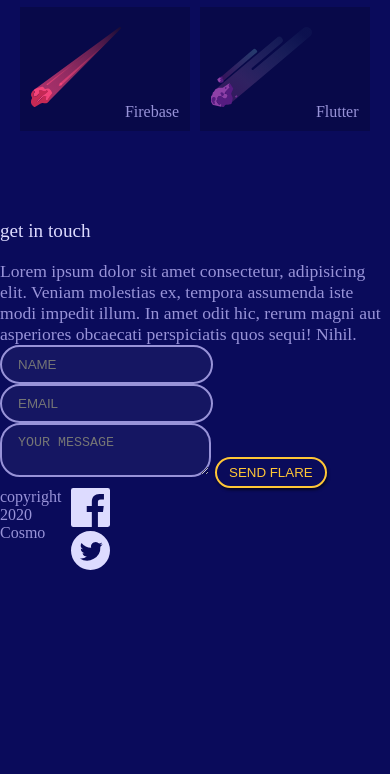
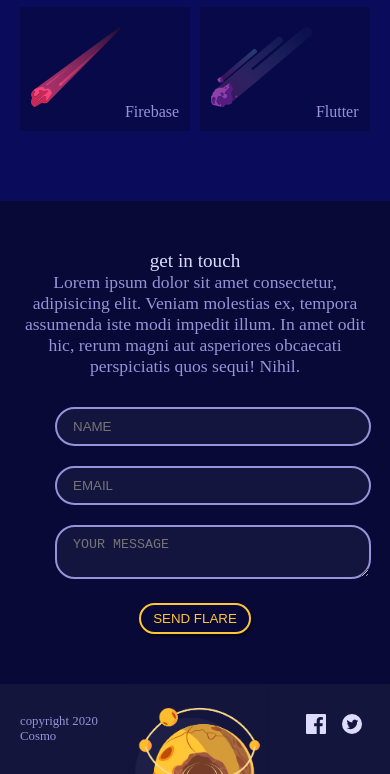
Before and after one commit to Aswin-Kuriakose/css-mobile-view-responsive, a plain HTML site: page index.html in a window 390 px wide. Shown: the part 1345-2119 px from the top of the page. Before the commit the page ends 1919 px from the top, so only its background shows below. Drawn offline with Linux system fonts and the light colour scheme.

Commit message:
mobile view completed

```diff
--- a/index.html
+++ b/index.html
@@ -73,8 +73,8 @@
         <div class="grid">
             <p class="copyright">copyright 2020 Cosmo</p>
             <ul class="social">
-                <li> <a href="" ><img src="/assets/icon_fb.svg" alt="fb"></a> </li>
-                <li> <a href=""><img src="/assets/icon_tw.svg" alt="twitter"></a></li>
+                <li> <a href="" ><img src="/assets/icon/icon_fb.svg" alt="fb"></a> </li>
+                <li> <a href=""><img src="/assets/icon/icon_tw.svg" alt="twitter"></a></li>
             </ul>
         </div>
     </footer>
--- a/styles.css
+++ b/styles.css
@@ -151,6 +151,50 @@ h4{
     height: 80px;
     margin: 10px auto;
 }
+#contact{
+    padding: 30px 20px;
+    background: #080936;
+}
+#contact h3, #contact p {
+    text-align: center;
+    margin-bottom: 0;
+}
+#contact form {
+    width: 80%;
+    max-width: 400px;
+    margin: 20px auto;
+    text-align: center;
+}
+#contact input, #contact textarea {
+    width: 100%;
+    margin: 10px 0;
+}
+#contact .button {
+    margin-top: 10px;
+}
+footer {
+    padding: 30px 20px;
+    background-color: #14153d;
+    background-image: url(/assets/footer_image.png);
+    background-size: 40%;
+    background-repeat: no-repeat;
+    background-position: top center;
+}
+footer .copyright {
+    grid-column: 1/3;
+    font-size: 0.8em;
+}
+footer .social {
+    grid-column: 7/9;
+    display: flex;
+    justify-content: flex-end;
+}
+footer li {
+    margin: 0px 8px;
+}
+footer img{
+    width: 20px;
+}
 /* small tablet styles */
 
 @media screen and (min-width: 620px)  {
```
Also changed, not shown: assets/icon/icon_fb.svg (renamed from assets/icon_fb.svg), assets/icon/icon_tw.svg (renamed from assets/icon_tw.svg).
